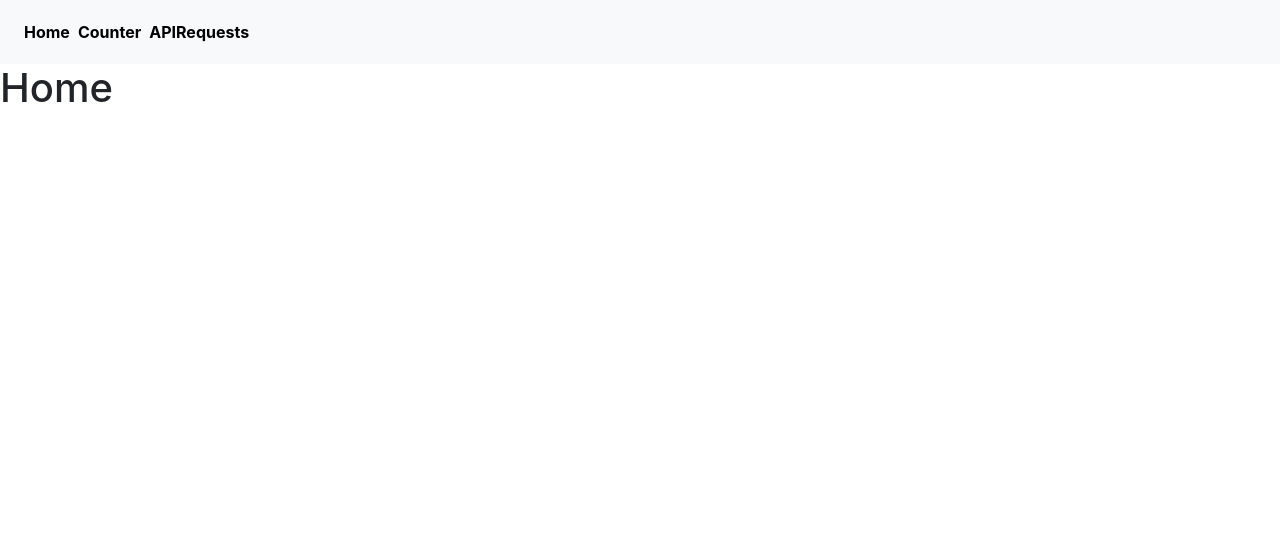
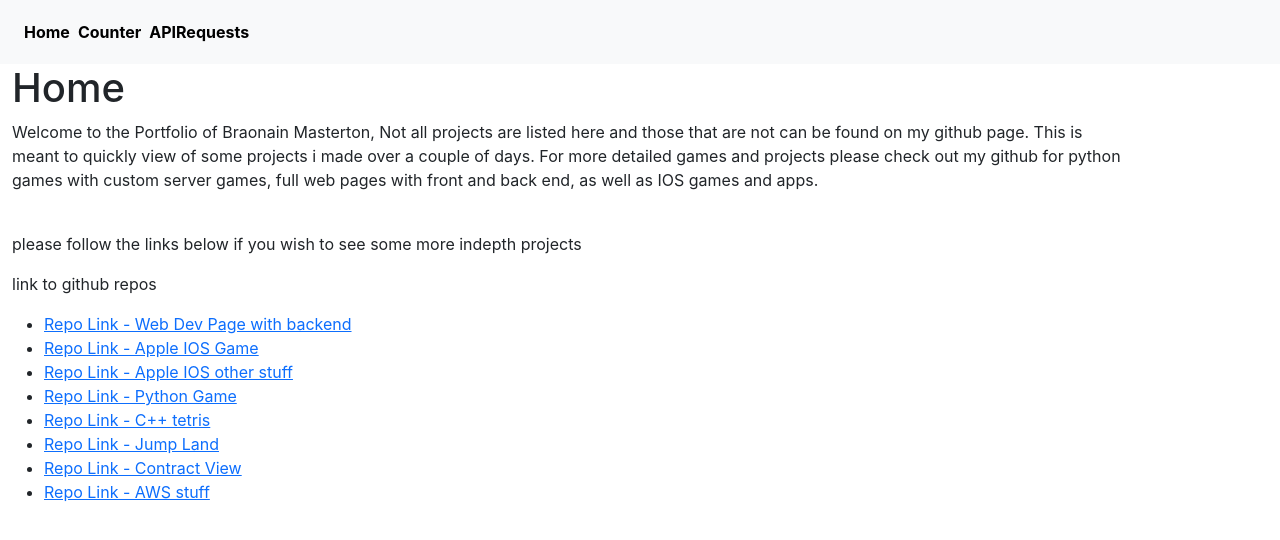
Before and after one commit to BMasterton/PersonalSite, a React (Create React App) app: page / in a window 1280 px wide. Shown: the top 540 px of the page. Built offline with nearby package versions, Linux system fonts and the light colour scheme.

Commit message:
Initial Homepage set up for later

```diff
--- a/src/components/Home.js
+++ b/src/components/Home.js
@@ -1,5 +1,35 @@
 const Home = () => {
-    return <h1>Home</h1>;
+    return (
+        <div className="container m-0">
+            <h1>Home</h1>
+            <p> Welcome to the Portfolio of Braonain Masterton, Not all projects are listed here
+                and those that are not can be found on my github page. This is meant to quickly
+                view of some projects i made over a couple of days. For more detailed games and projects
+                please check out my github for python games with custom server games, full web pages with
+                front and back end, as well as IOS games and apps.
+            </p>
+
+            <br></br>
+            <p> please follow the links below if you wish to see some more indepth projects</p>
+
+            <p>link to github repos </p>
+            <ul>
+                <li><a href="url">Repo Link - Web Dev Page with backend</a> </li>
+                <li><a href="url">Repo Link - Apple IOS Game</a> </li>
+                <li><a href="url">Repo Link - Apple IOS other stuff</a> </li>
+                <li><a href="url">Repo Link - Python Game </a> </li>
+                <li><a href="url">Repo Link - C++ tetris</a> </li>
+                <li><a href="url">Repo Link - Jump Land </a> </li>
+                <li><a href="url">Repo Link - Contract View</a> </li>
+                <li><a href="url">Repo Link - AWS stuff</a> </li>
+            </ul>
+
+
+        </div>
+
+
+
+    );
   };
 
   export default Home;
```
